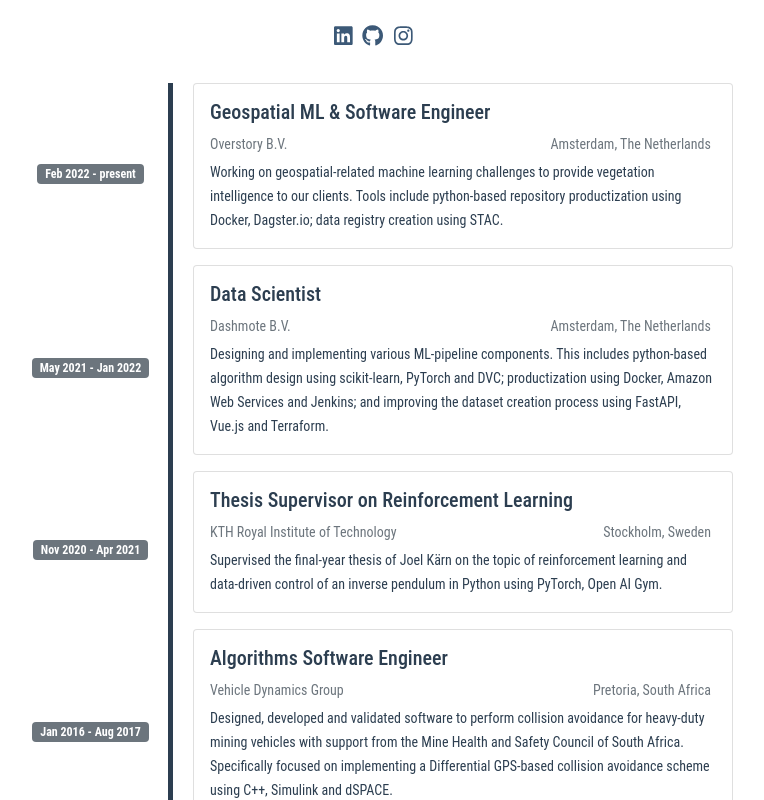
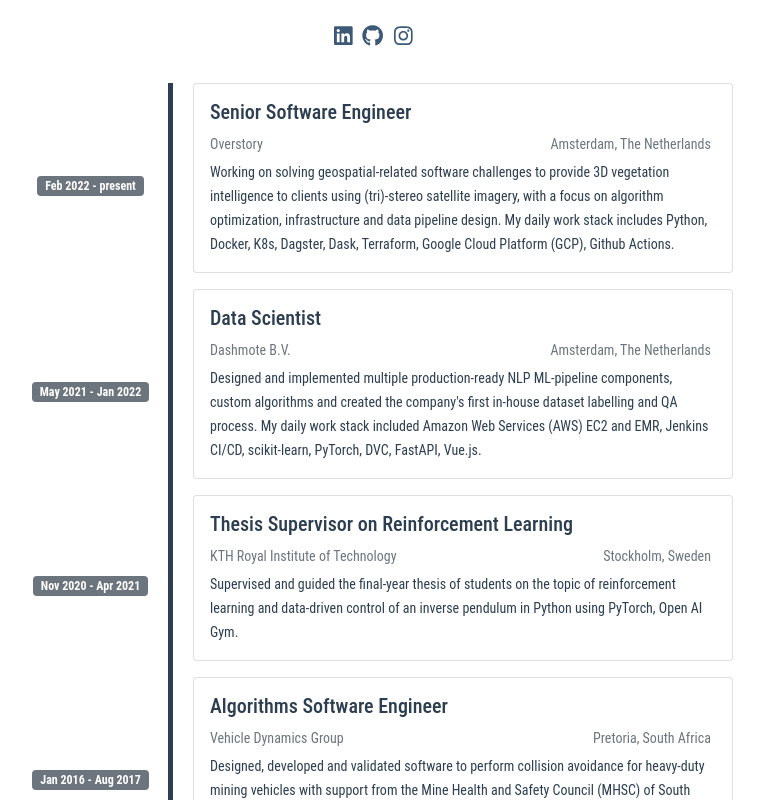
Before and after one commit to alexberndt/cv, a Vue app: page /experience in a window 1280 px wide. Shown: the part 480-1280 px from the top of the page, without its empty margins (267-1031 px from the left). Built offline with nearby package versions, Linux system fonts and the light colour scheme.

Commit message:
(chore): Refactored experience page

```diff
--- a/src/views/Experience.vue
+++ b/src/views/Experience.vue
@@ -2,14 +2,16 @@
   <div class="experience">
 
         <experience-card
-          company="Overstory B.V."
-          role="Geospatial ML & Software Engineer"
+          company="Overstory"
+          role="Senior Software Engineer"
           location="Amsterdam, The Netherlands"
           date="Feb 2022 - present"
-          content="Working on geospatial-related machine learning challenges to
-                    provide vegetation intelligence to our clients. Tools include
-                    python-based repository productization using Docker, Dagster.io;
-                    data registry creation using STAC."
+          content="Working on solving geospatial-related software challenges to
+                    provide 3D vegetation intelligence to clients using (tri)-stereo
+                    satellite imagery, with a focus on algorithm optimization,
+                    infrastructure and data pipeline design.
+                    My daily work stack includes Python, Docker, K8s, Dagster,
+                    Dask, Terraform, Google Cloud Platform (GCP), Github Actions."
           id="1"
         />
         <experience-card
@@ -17,24 +19,23 @@
           role="Data Scientist"
           location="Amsterdam, The Netherlands"
           date="May 2021 - Jan 2022"
-          content="Designing and implementing various ML-pipeline
-                    components. This includes python-based
-                    algorithm design using scikit-learn, PyTorch and DVC;
-                    productization using Docker, Amazon Web Services and Jenkins;
-                    and improving the dataset creation process
-                    using FastAPI, Vue.js and Terraform."
-          id="1"
+          content="Designed and implemented multiple production-ready NLP ML-pipeline
+                    components, custom algorithms and created the company's first in-house
+                    dataset labelling and QA process. My daily work stack included Amazon
+                    Web Services (AWS) EC2 and EMR,
+                    Jenkins CI/CD, scikit-learn, PyTorch, DVC, FastAPI, Vue.js."
+          id="2"
         />
         <experience-card
           company="KTH Royal Institute of Technology"
           role="Thesis Supervisor on Reinforcement Learning"
           location="Stockholm, Sweden"
           date="Nov 2020 - Apr 2021"
-          content="Supervised the final-year thesis of Joel Kärn
+          content="Supervised and guided the final-year thesis of students
                     on the topic of reinforcement learning and data-driven
                     control of an inverse pendulum in Python using PyTorch,
                     Open AI Gym."
-          id="2"
+          id="3"
         />
         <!-- <experience-card
           company="TOPdesk Nederland B.V."
@@ -45,7 +46,7 @@
                     including the design, development and continuous
                     integration and deployment of a citizen incident alert
                     app using Docker, Jenkins for CI/CD, Javascript, Vue.js."
-          id="3"
+          id="4"
         /> -->
         <experience-card
           company="Vehicle Dynamics Group"
@@ -54,13 +55,13 @@
           date="Jan 2016 - Aug 2017"
           content="Designed, developed and validated software to perform
                     collision avoidance for heavy-duty mining vehicles with support
-                    from the Mine Health and Safety Council of South Africa.
-                    Specifically focused on implementing a Differential GPS-based
+                    from the Mine Health and Safety Council (MHSC) of South Africa.
+                    My work focused on implementing a Differential GPS-based (DGPS)
                     collision avoidance scheme using C++, Simulink and dSPACE."
-          id="4"
+          id="5"
         />
         <experience-card
-          role="Mechatronics and Software Engineer"
+          role="Mechatronics Engineer"
           company="Agile Drones Lab @ MIT"
           location="Cambridge, USA"
           date="May 2015 - Dec 2015"
@@ -70,7 +71,7 @@
                     performing aggressive, agile maneuvers using
                     only stereo vision, i.e., without motion-capture
                     based state knowledge."
-          id="5"
+          id="6"
         />
 
 
```
